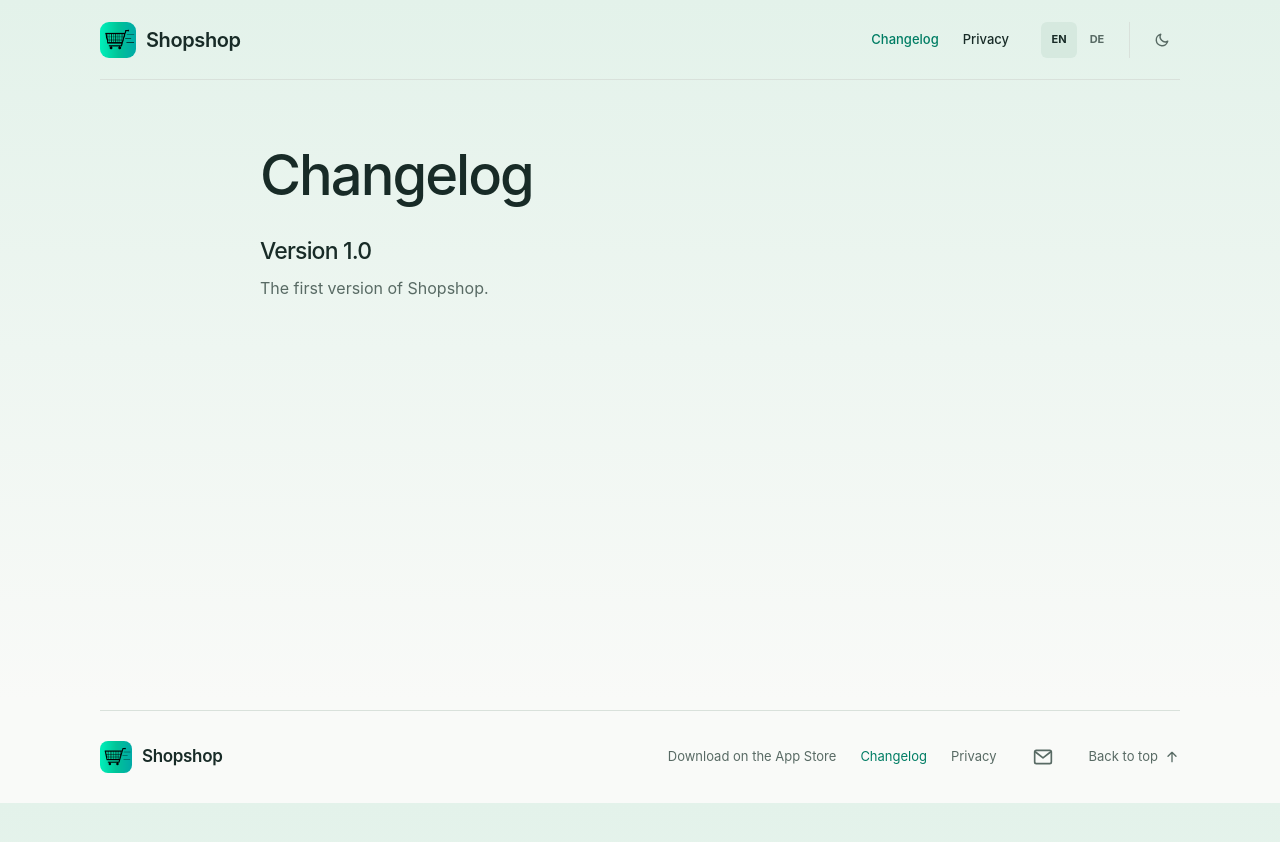
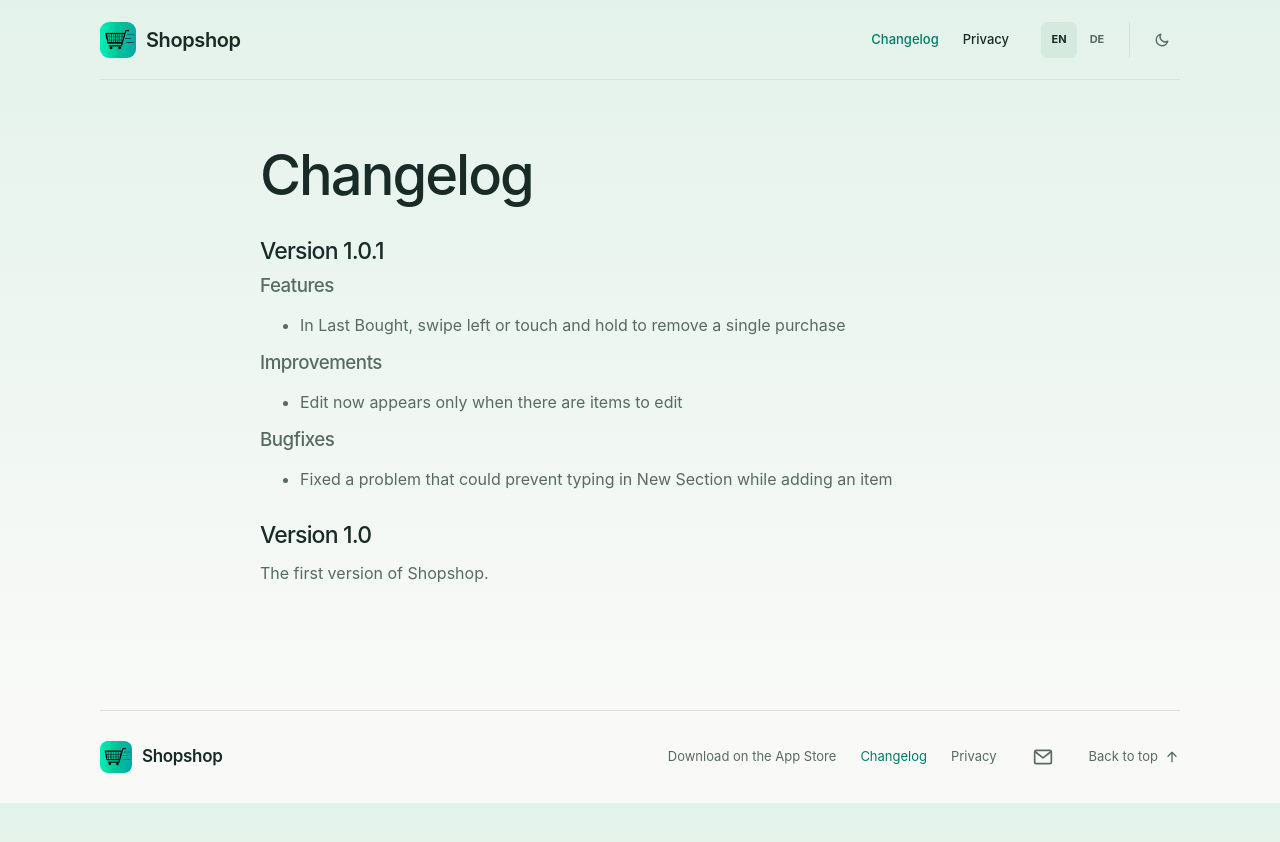
Before and after one commit to paulxjwg/shopshop-app, a Jekyll site: the page built from changelog.html, in a window 1280 px wide. Shown: the top 842 px of the page. Built offline with Jekyll 4.4.1, drawn with Linux system fonts in a browser that asks for light colours.

Commit message:
Prepare Shopshop website for GitHub Pages

```diff
--- a/_data/en.yml
+++ b/_data/en.yml
@@ -69,6 +69,16 @@ screens:
 changelog:
   title: Changelog
   first_release: The first version of Shopshop.
+  v101:
+    features:
+      title: Features
+      note: In Last Bought, swipe left or touch and hold to remove a single purchase
+    improvements:
+      title: Improvements
+      note: Edit now appears only when there are items to edit
+    bugfixes:
+      title: Bugfixes
+      note: Fixed a problem that could prevent typing in New Section while adding an item
 privacy:
   title: Privacy Policy
   updated: Last updated
--- a/changelog.html
+++ b/changelog.html
@@ -8,6 +8,13 @@ i18n_description_key: meta.changelog_description
 ---
 {% assign t = site.data.en %}
 {% assign store_url = site.app.app_store_url | default: '' | strip %}
+<h2>Version 1.0.1</h2>
+{% for group in t.changelog.v101 %}
+<h3 data-i18n="changelog.v101.{{ group[0] }}.title">{{ group[1].title }}</h3>
+<ul>
+  <li data-i18n="changelog.v101.{{ group[0] }}.note">{{ group[1].note }}</li>
+</ul>
+{% endfor %}
 <h2>Version 1.0</h2>
 {% if store_url == '' %}
 <p data-i18n="download.pending">{{ t.download.pending }}</p>
```
Also changed, not shown: _data/de.yml (+10 -0 lines).
